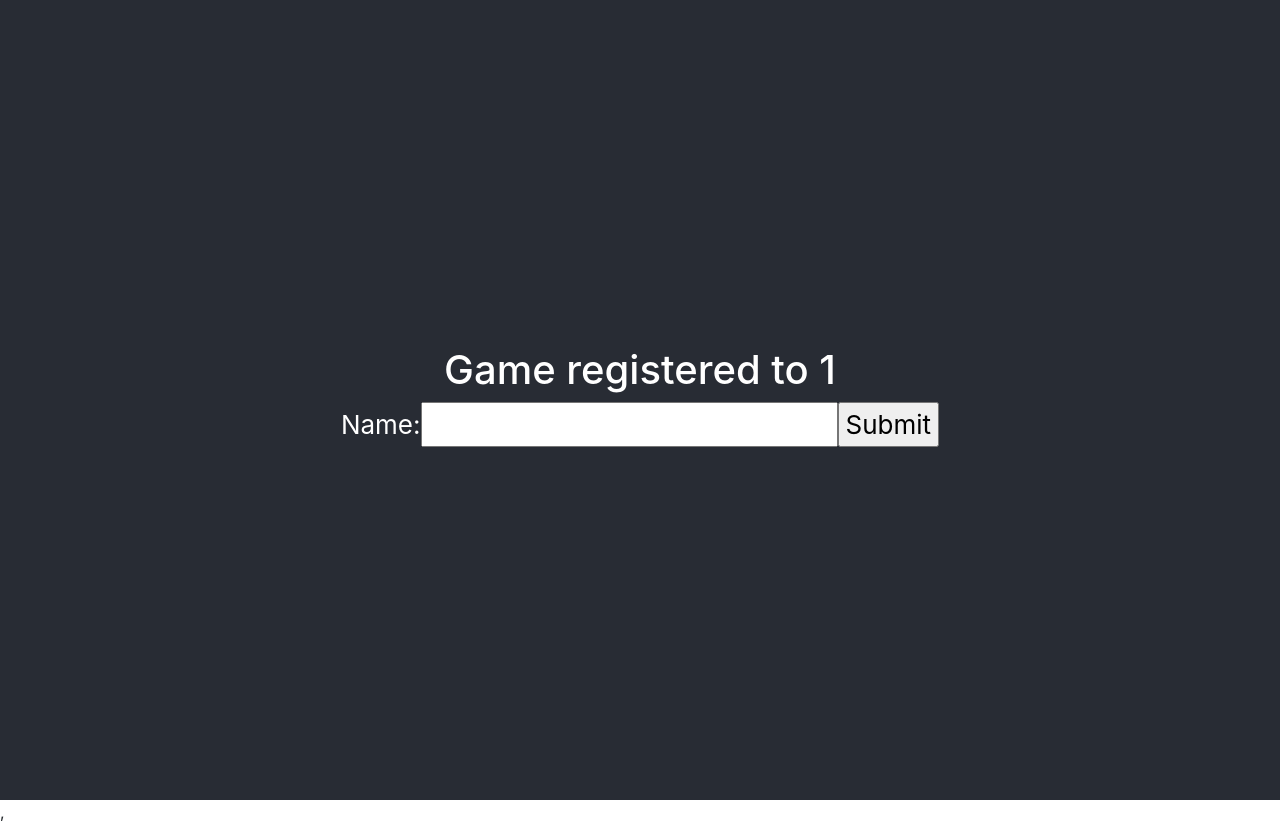
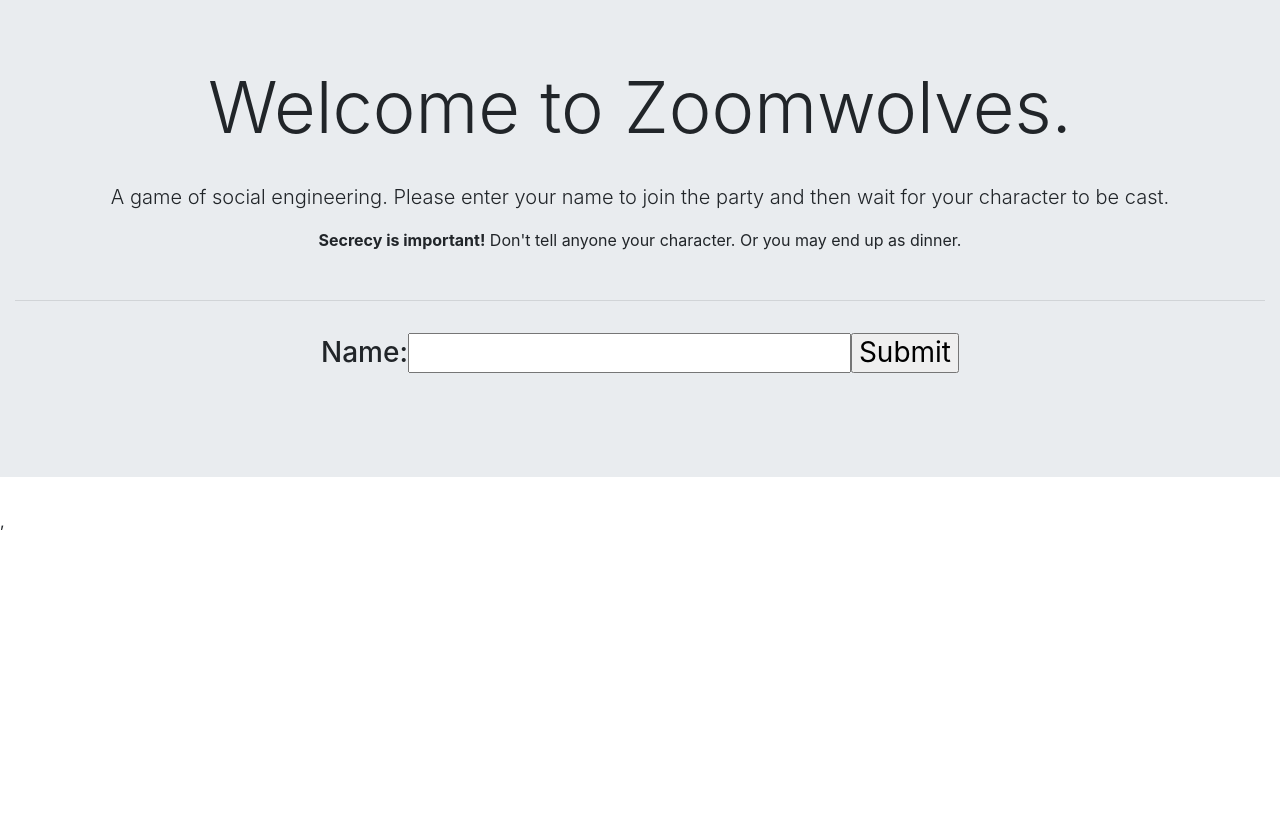
Before and after one commit to squeakycheese75/zoomwolves, a React (Create React App) app: page /players/1 in a window 1280 px wide. After the commit the page ends 800 px from the top, so only its background shows below. Built offline with nearby package versions, Linux system fonts and the light colour scheme.

Commit message:
Added reactstrap to styling for the players page

```diff
--- a/package.json
+++ b/package.json
@@ -35,5 +35,8 @@
       "last 1 firefox version",
       "last 1 safari version"
     ]
+  },
+  "devDependencies": {
+    "reactstrap": "^8.4.1"
   }
 }
--- /dev/null
+++ b/src/components/Game/Components/Rules.js
@@ -0,0 +1,37 @@
+import React from "react";
+
+export function Cast(props) {
+  return (
+    <div>
+      <h1>How to play the game.</h1>
+      <p>
+        Zoomwolves is a social engineering game, so it's very important to
+        follow the rules expecially online! And not to look at the screen during
+        certain points.
+      </p>
+      <h3>The Night time - When the werewolves feed</h3>
+      <p>
+        Instruct everyone to look down during the night time and make sure
+        everyone's on mute.
+      </p>
+      <p>
+        Ask the the werewolves to awaken and identify themselves. They need to
+        pick someone to kill and eat. Get them to pm each other and then pm you.
+      </p>
+      <p>Send them back to sleep!</p>
+      <p>
+        Ask the the Seer to awaken and identify themself. They need to pick
+        someone to use their powers on. Have he/she pm who they want to use
+        their power on.
+      </p>
+      <p>
+        Let the seer know with a thumbs up or down if that person is a werewolf
+      </p>
+      <p>Send the Seer back to sleep!</p>
+
+      <h3>The Day time</h3>
+    </div>
+  );
+}
+
+export default Cast;
--- a/src/components/Game/GamePage.js
+++ b/src/components/Game/GamePage.js
@@ -1,6 +1,7 @@
 import React from "react";
 import { Button } from "react-bootstrap";
 import Registered from "./Components/Registered";
+import Rules from "./Components/Rules";
 
 class RegisterGame extends React.Component {
   constructor(props) {
@@ -115,6 +116,11 @@ class RegisterGame extends React.Component {
               <Button variant="primary" onClick={this.handleCast}>
                 Close and cast
               </Button>
+              {this.state.isCast && (
+                <>
+                  <Rules />
+                </>
+              )}
             </div>
           ) : (
             <div>
--- a/src/components/Players/GameDetails.js
+++ b/src/components/Players/GameDetails.js
@@ -3,8 +3,12 @@ import React from "react";
 export function GameDetails(props) {
   return (
     <div>
-      <h1>Game registered to {props.id}</h1>
-      {props.name.trim() !== "" && <h3>Welcome to zoomwolves {props.name}.</h3>}
+      {/* <h1>Game registered to {props.id}</h1> */}
+      {props.name.trim() !== "" ? (
+        <h2 className="display-3">Welcome to Zoomwolves, {props.name}.</h2>
+      ) : (
+        <h2 className="display-3">Welcome to Zoomwolves.</h2>
+      )}
     </div>
   );
 }
--- a/src/components/Players/PlayersPage.js
+++ b/src/components/Players/PlayersPage.js
@@ -1,8 +1,9 @@
 import React from "react";
 import { withRouter } from "react-router-dom";
-import NameForm from "../common/NameForm";
+import NameForm from "./components/NameForm";
 import GameDetails from "./GameDetails";
 import Cast from "./components/Cast";
+import { Jumbotron, Container } from "reactstrap";
 
 class Players extends React.Component {
   constructor(props) {
@@ -72,7 +73,6 @@ class Players extends React.Component {
       body: JSON.stringify({ name }),
     };
     fetch(baseurl, requestOptions)
-      // We get the API response and receive data in JSON format...
       .then((response) => response.json())
       .then((data) =>
         this.setState(
@@ -95,19 +95,41 @@ class Players extends React.Component {
 
     return (
       <>
-        <header className="App-header">
+        <div>
+          <Jumbotron fluid>
+            <Container fluid>
               <GameDetails id={gameid} name={this.state.name} />
 
-          {!this.state.isEnrolled ? (
+              <br />
+              <p className="lead">
+                A game of social engineering. Please enter your name to join the
+                party and then wait for your character to be cast.
+              </p>
+
+              <p>
+                <b>Secrecy is important!</b> Don't tell anyone your character.
+                Or you may end up as dinner.
+              </p>
+              <br />
+              <hr className="my-2" />
+              <br />
+              {!this.state.isEnrolled && (
                 <NameForm registerPlayer={this.registerPlayer} />
+              )}
+              <br />
+              {this.state.isCast ? (
+                <Cast character={this.state.character} />
               ) : (
+                this.state.isEnrolled && (
                   <>
                     <h3>Waiting for the moderator to cast the characters.</h3>
                   </>
+                )
               )}
-
-          {this.state.isCast && <Cast character={this.state.character} />}
-        </header>
+            </Container>
+          </Jumbotron>
+        </div>
+        {/* </header> */}
       </>
     );
   }
--- /dev/null
+++ b/src/components/Players/components/NameForm.js
@@ -0,0 +1,28 @@
+import React, { useState } from "react";
+
+export function NameForm(props) {
+  const [name, setName] = useState("");
+
+  const handleSubmit = (evt) => {
+    evt.preventDefault();
+    props.registerPlayer(name);
+  };
+
+  return (
+    <h3>
+      <form onSubmit={handleSubmit}>
+        <label>
+          Name:
+          <input
+            type="text"
+            value={name}
+            onChange={(e) => setName(e.target.value)}
+          />
+        </label>
+        <input type="submit" value="Submit" />
+      </form>
+    </h3>
+  );
+}
+
+export default NameForm;
--- a/src/components/common/NameForm.js
+++ /dev/null
@@ -1,27 +0,0 @@
-import React, { useState } from "react";
-
-export function NameForm(props) {
-  const [name, setName] = useState("");
-
-  const handleSubmit = (evt) => {
-    evt.preventDefault();
-    // alert(`Submitting Name ${name}`);
-    props.registerPlayer(name);
-  };
-
-  return (
-    <form onSubmit={handleSubmit}>
-      <label>
-        Name:
-        <input
-          type="text"
-          value={name}
-          onChange={(e) => setName(e.target.value)}
-        />
-      </label>
-      <input type="submit" value="Submit" />
-    </form>
-  );
-}
-
-export default NameForm;
```
Also changed, not shown: 1 other file (tests, documents, lock files or other folders). Lines whose indentation alone changed are shown as unchanged.
